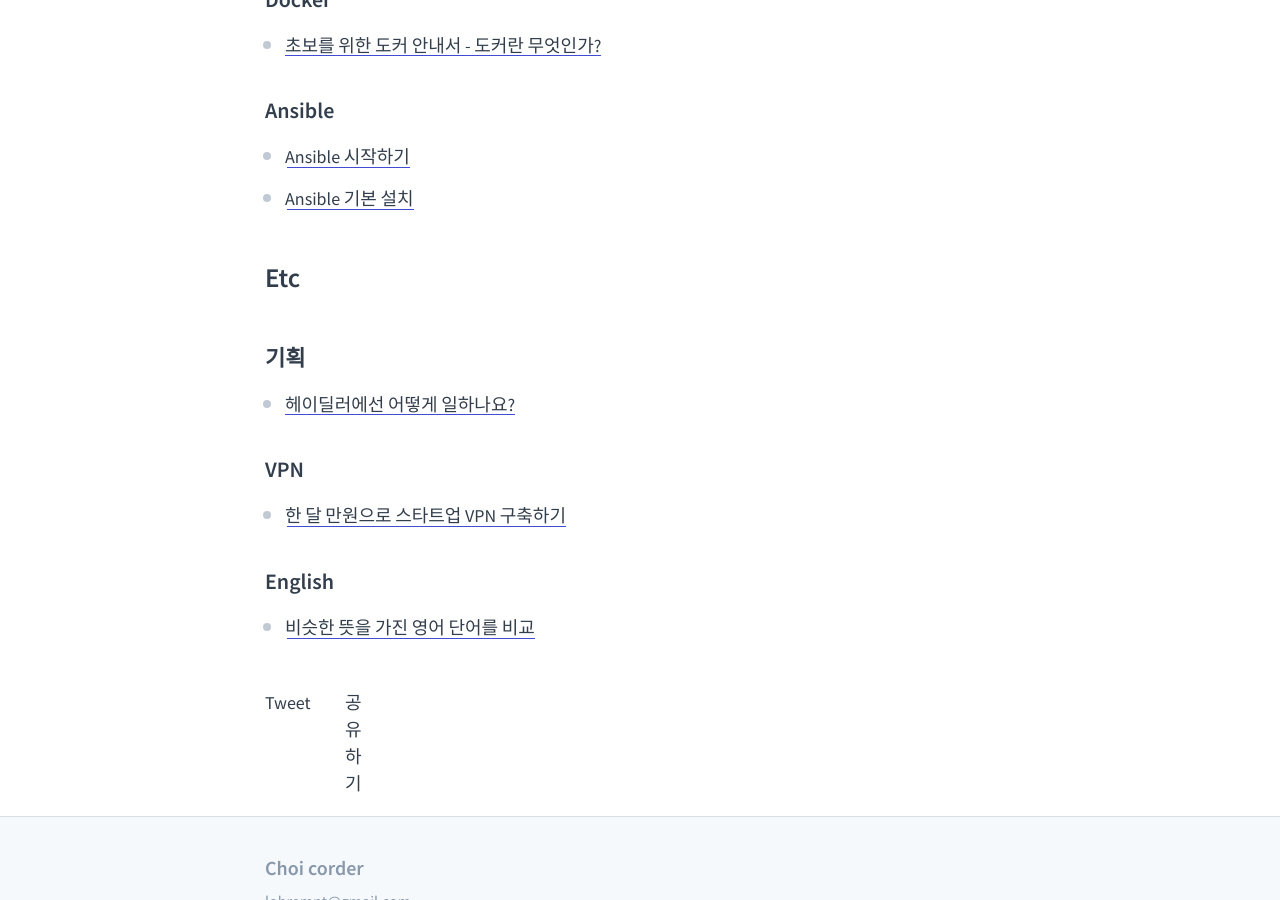
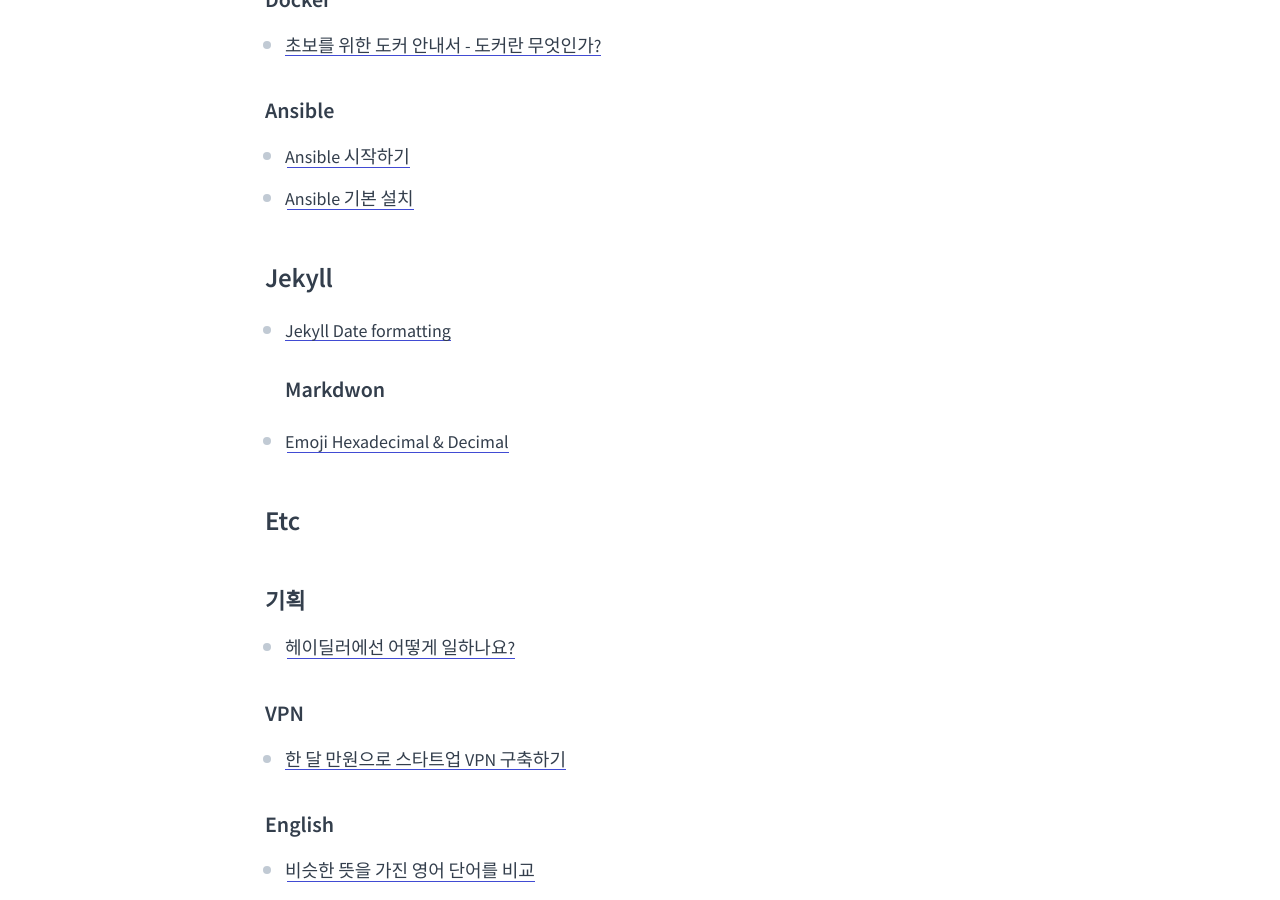
Before and after one commit to recordbook/recordbook.github.io, a Jekyll site: the page built from development/Help-Site/index.md, in a window 1280 px wide and 900 px high, scrolled down 1454 px. Built offline with Jekyll 4.4.1, drawn with Linux system fonts in a browser that asks for light colours; comment, search, counter and statistics services are not loaded.

Commit message:
Update index.md

```diff
--- a/development/Help-Site/index.md
+++ b/development/Help-Site/index.md
@@ -42,6 +42,13 @@ author: "Choi corder"
  * [Ansible 시작하기](http://theeye.pe.kr/archives/2582)
  * [Ansible 기본 설치](http://avilos.codes/infra-management/system-infra/configuration-management/ansible/ansible-default-installation/)
 
+
+# Jekyll
+* [Jekyll Date formatting](https://learn.cloudcannon.com/jekyll/date-formatting/)
+## Markdwon
+* [Emoji Hexadecimal & Decimal](https://www.quackit.com/character_sets/emoji/emoji_v3.0/unicode_emoji_v3.0_characters_all.cfm)
+
+
 # Etc
 ## 기획
  * [헤이딜러에선 어떻게 일하나요?](https://medium.com/prnd/%ED%97%A4%EC%9D%B4%EB%94%9C%EB%9F%AC%EC%97%90%EC%84%9C%EB%8A%94-%EC%96%B4%EB%96%BB%EA%B2%8C-%EC%9D%BC%ED%95%98%EB%82%98%EC%9A%94-1fa02b4361b5)
```
